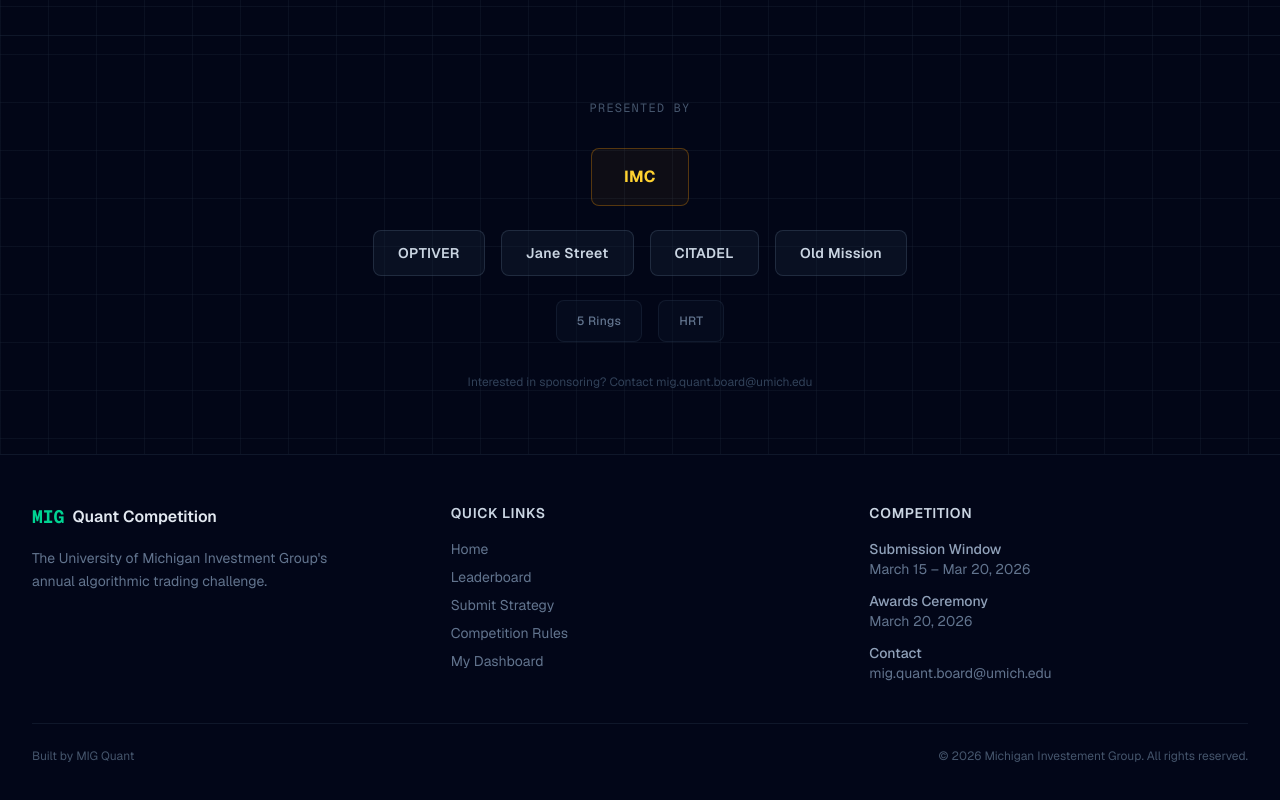
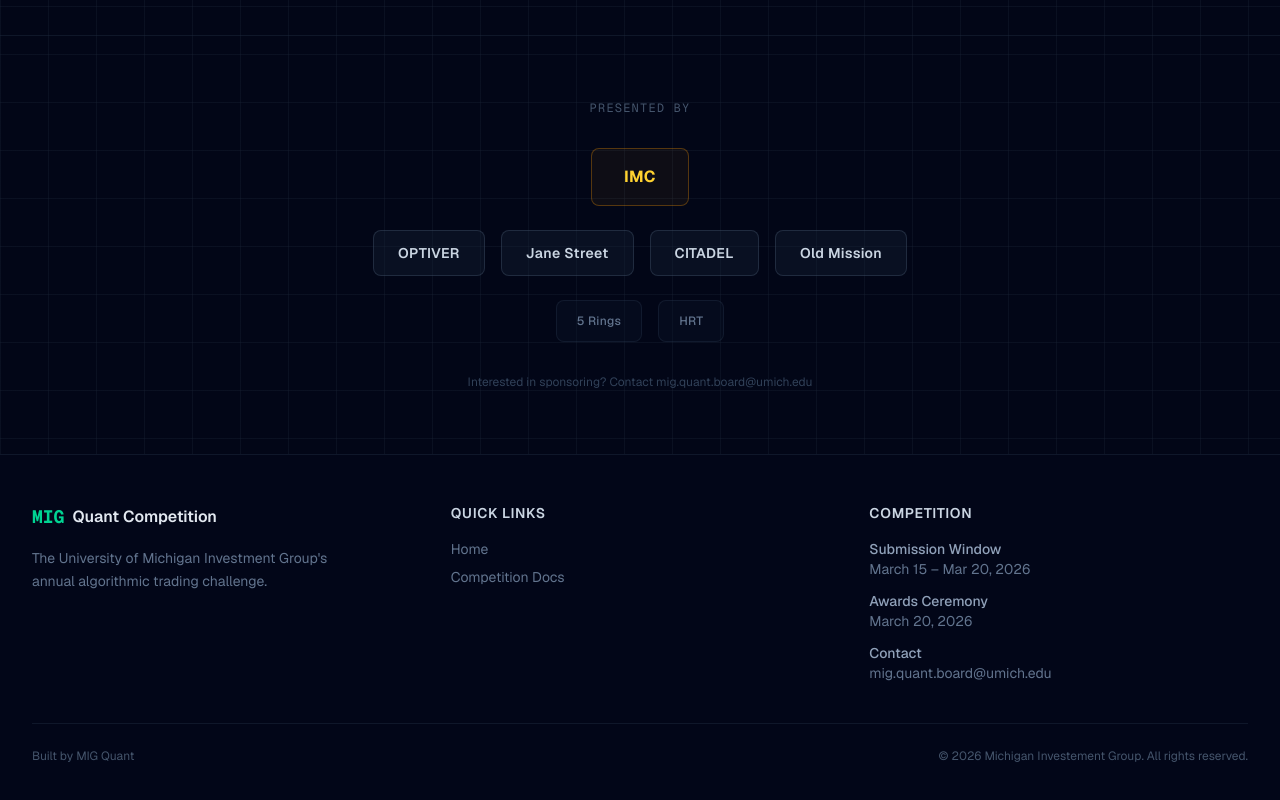
Before and after one commit to AryamanGoenka0910/MIG-Backtest, a Next.js app in the folder mig-backtest-ui/: page / in a window 1280 px wide. Shown: the part 1828-2628 px from the top of the page. Built offline with nearby package versions, Linux system fonts and the light colour scheme.

Commit message:
fixing footer

```diff
--- a/mig-backtest-ui/components/layout/Footer.tsx
+++ b/mig-backtest-ui/components/layout/Footer.tsx
@@ -22,10 +22,10 @@
             <nav className="flex flex-col gap-2">
               {[
                 { href: "/", label: "Home" },
-                { href: "/leaderboard", label: "Leaderboard" },
-                { href: "/submit", label: "Submit Strategy" },
-                { href: "/rules", label: "Competition Rules" },
-                { href: "/team", label: "My Dashboard" },
+                // { href: "/leaderboard", label: "Leaderboard" },
+                // { href: "/submit", label: "Submit Strategy" },
+                { href: "/docs", label: "Competition Docs" },
+                // { href: "/team", label: "My Dashboard" },
               ].map(({ href, label }) => (
                 <Link
                   key={href}
```
